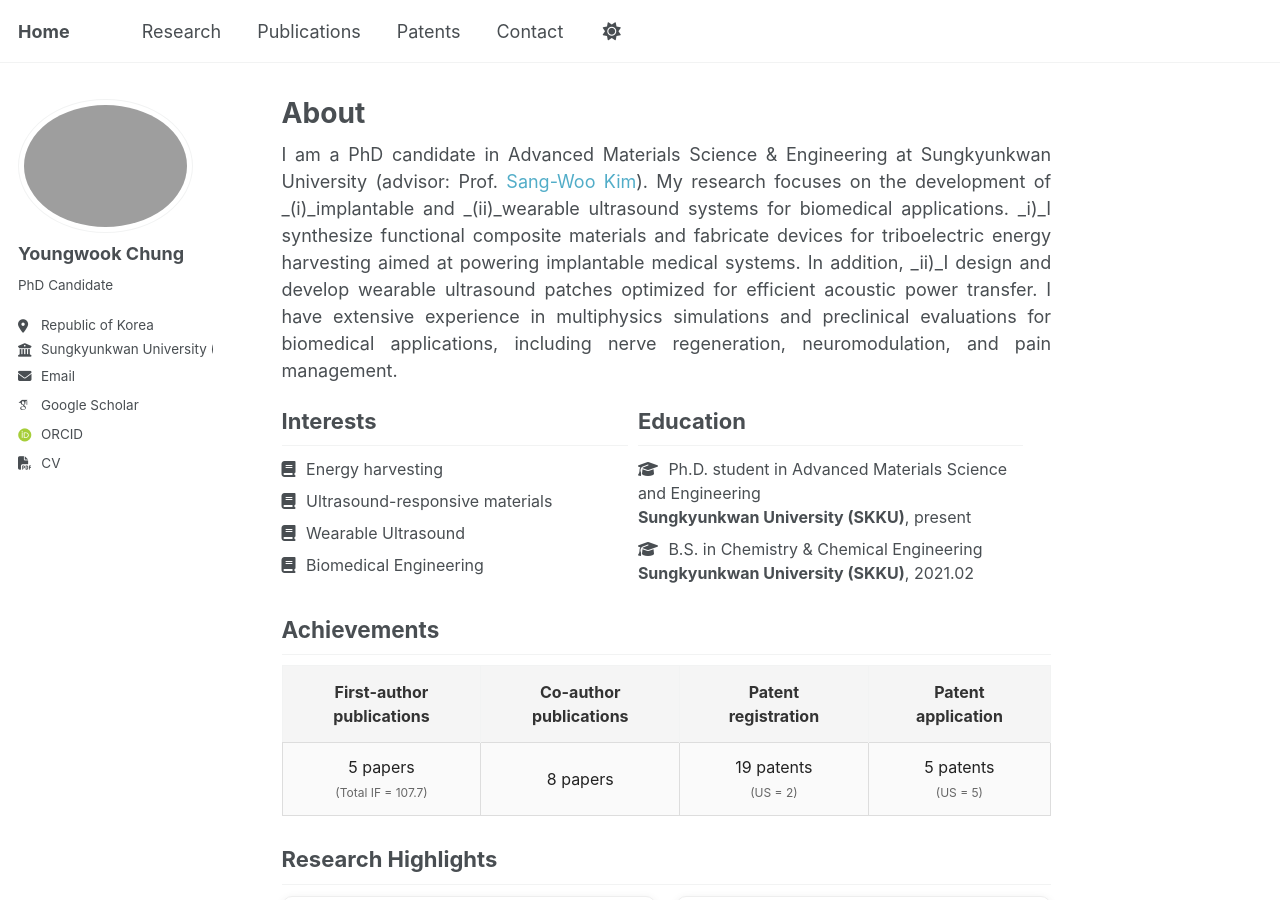
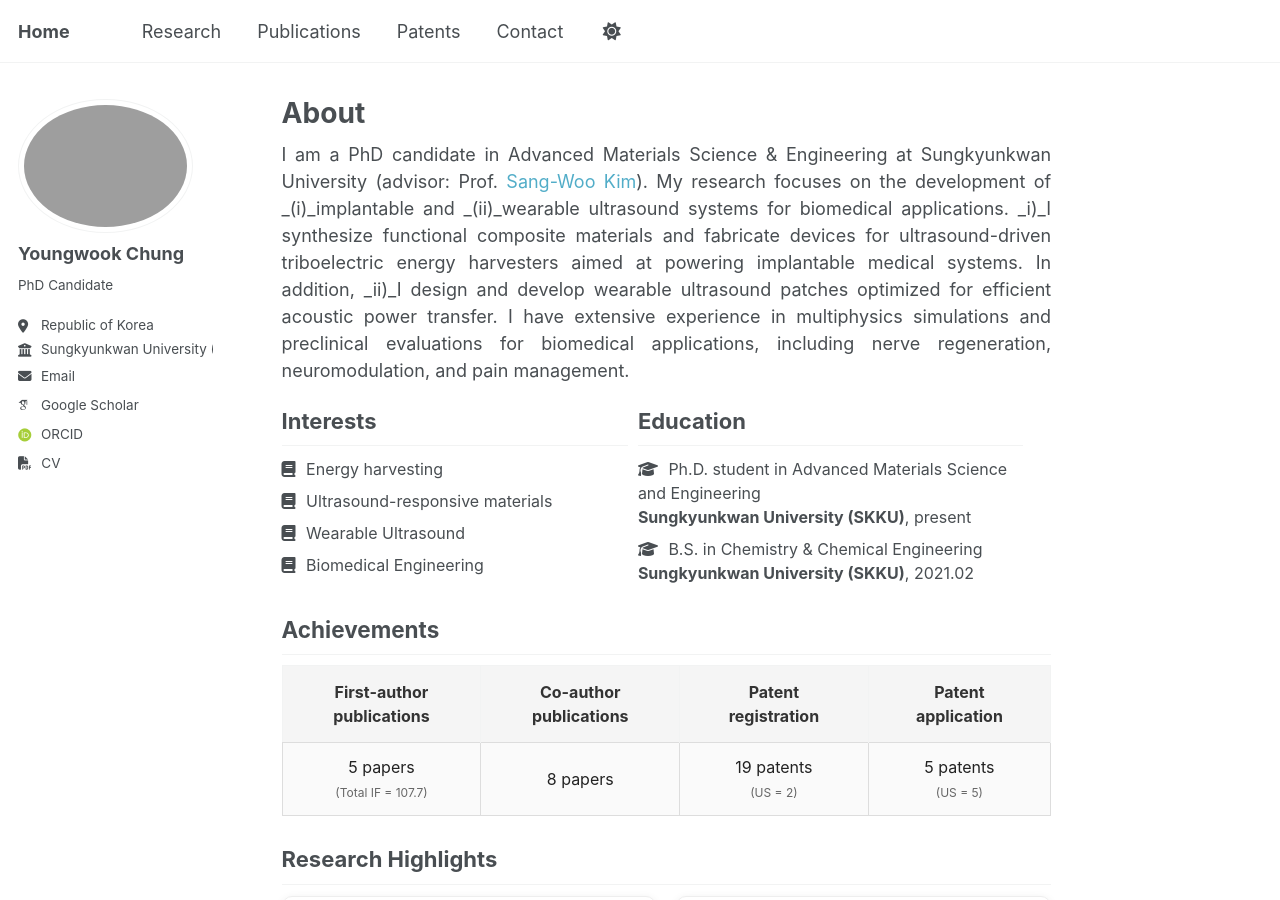
Before and after one commit to ywoog2/ywchung.github.io, a Jekyll site: the page built from _pages/about.md, in a window 1280 px wide and 900 px high. Built offline with Jekyll 4.4.1, drawn with Linux system fonts in a browser that asks for light colours; some web fonts are replaced; a script that is not in the unit is left out.

Commit message:
Update about.md

```diff
--- a/_pages/about.md
+++ b/_pages/about.md
@@ -9,7 +9,7 @@ redirect_from:
 <p style="text-align: justify;">
 I am a PhD candidate in Advanced Materials Science & Engineering at Sungkyunkwan University (advisor: Prof. <a href="https://scholar.google.com/citations?user=qCyU-VoAAAAJ&hl=en">Sang-Woo Kim</a>).
 My research focuses on the development of _(i)_implantable and _(ii)_wearable ultrasound systems for biomedical applications.
-_i)_I synthesize functional composite materials and fabricate devices for triboelectric energy harvesting aimed at powering implantable medical systems.
+_i)_I synthesize functional composite materials and fabricate devices for ultrasound-driven triboelectric energy harvesters aimed at powering implantable medical systems.
 In addition, _ii)_I design and develop wearable ultrasound patches optimized for efficient acoustic power transfer.
 I have extensive experience in multiphysics simulations and preclinical evaluations for biomedical applications, including nerve regeneration, neuromodulation, and pain management.
 </p>
```
